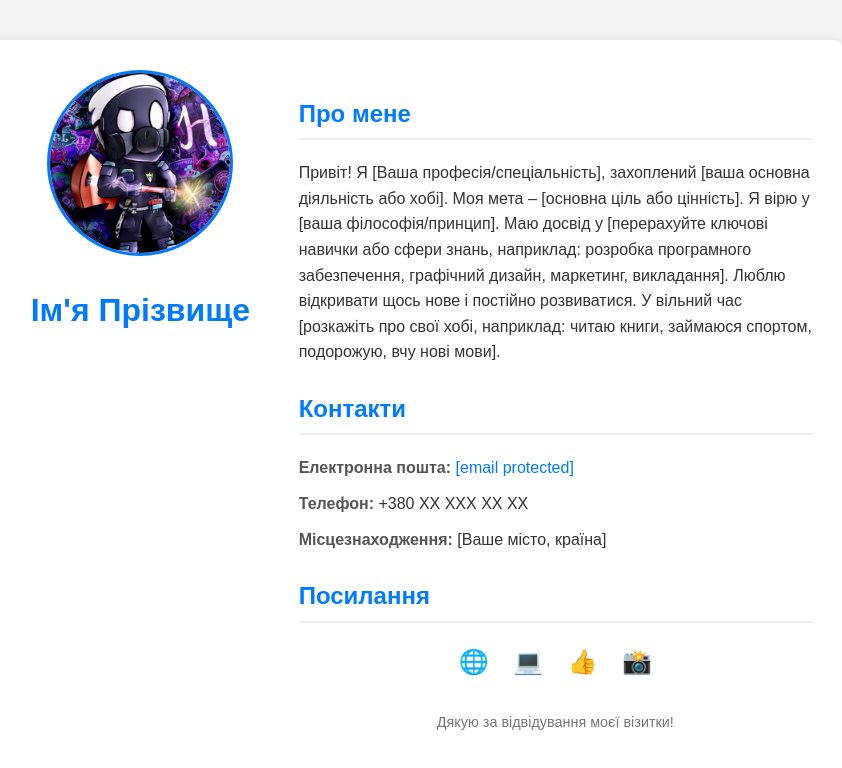
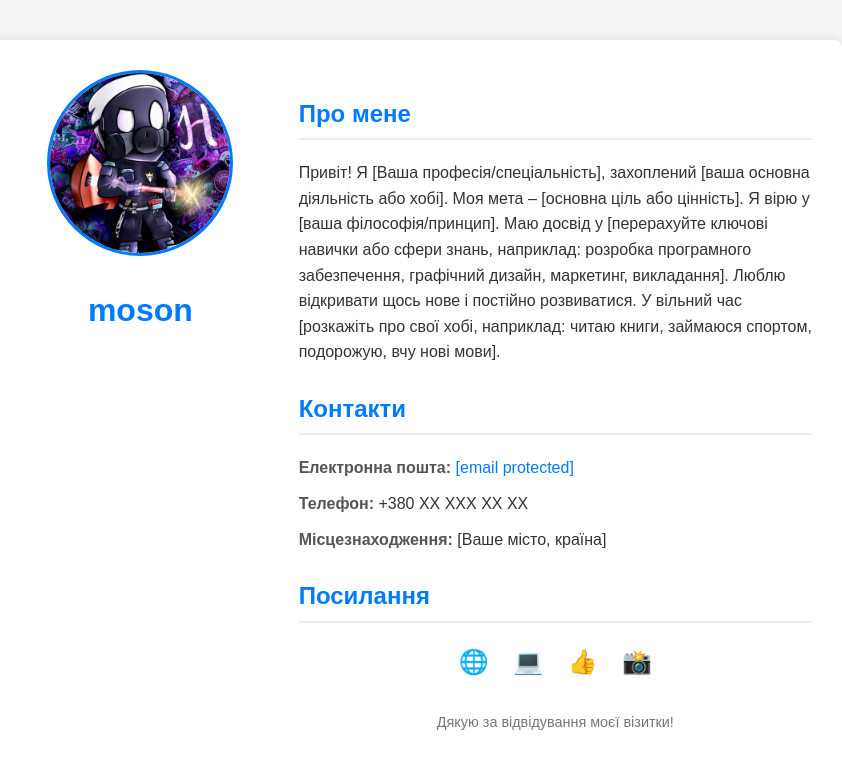
Before and after one commit to kpmaker2025/moson, a plain HTML site: page index.html in a window 1280 px wide. Shown: the whole page, without its empty margins (228-1070 px from the left). Drawn offline with Linux system fonts and the light colour scheme.

Commit message:
Update index.html

```diff
--- a/index.html
+++ b/index.html
@@ -113,7 +113,7 @@ Released under the MIT license: http://jsbin.mit-license.org
     <div class="container">
         <div class="profile-image">
             <img src="cs.jpg" alt="Ваше фото">
-            <h1>Ім'я Прізвище</h1>
+            <h1>moson</h1>
         </div>
         <div class="bio-content">
             <h2>Про мене</h2>
```
